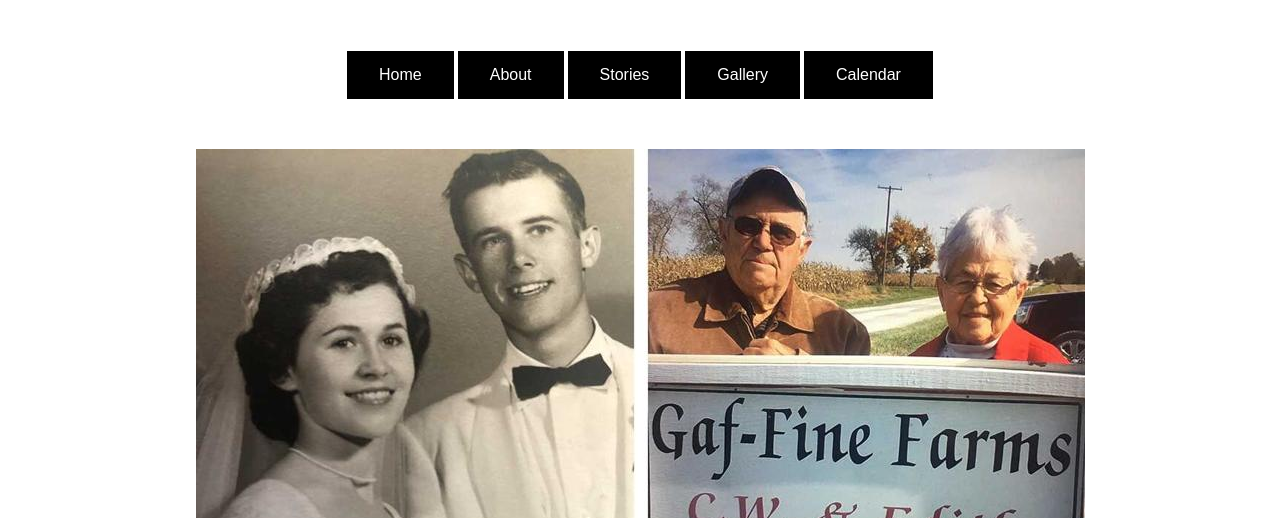
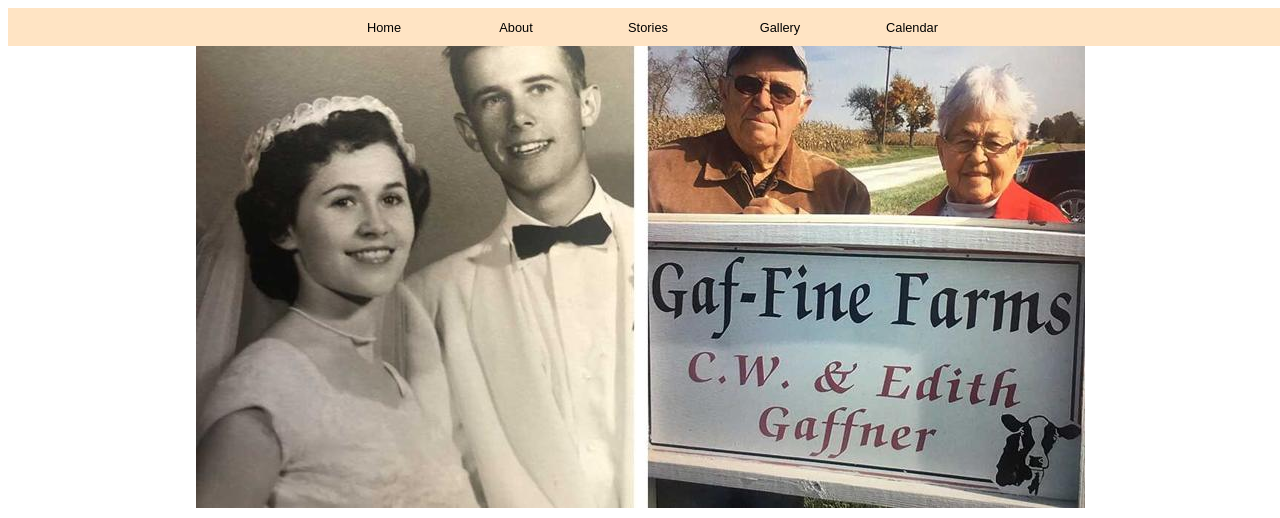
Before and after one commit to Nephi1ium/gaffineFarmsJS-ONLY, a website with bundled scripts: page html/mainpage.html in a window 1280 px wide. Shown: the top 518 px of the page. Built offline with nearby package versions, Linux system fonts and the light colour scheme.

Commit message:
modified navigator

```diff
--- a/css/main.css
+++ b/css/main.css
@@ -2,6 +2,12 @@
     margin 2px;
 
 } */
+
+
+.fullSizeNav{
+background-color: bisque;
+}
+
 
 .mainHeader {
     border-bottom: 4px solid #231456;
@@ -40,11 +46,9 @@
 
 .mainNavigation{
     width:100%;
-    padding-top: 2%;
-    padding-bottom: 2%;
-    margin-top: 2%;
-    margin-bottom: 2%;
+
     text-align: center;
+    position: fixed;
 }
 
 .img {
@@ -53,15 +57,60 @@
     margin: 2%;
 }
 
-.mainNavigation .mainNavigationBut {
-    background-color: black; /* Green */
-    border: none;
-    color: white;
-    padding: 15px 32px;
+.mainNavigationBut {
+    background-color: bisque; /* Green */
+    /* border-radius: .5vmax; */
+    border: solid bisque .1vmax;
+    color: black;
     text-align: center;
+    margin: 0 auto;
     text-decoration: none;
     display: inline-block;
-    font-size: 16px;
+    font-size: 1vmax;
+    width: 10vmax;
+    height: 3vmax;
+    /* text-shadow:
+    -2px   -2px #ff1a1a,
+    -2px -1.5px #ff1a1a,
+    -2px   -1px #ff1a1a,
+    -2px -0.5px #ff1a1a,
+    -2px    0px #ff1a1a,
+    -2px  0.5px #ff1a1a,
+    -2px    1px #ff1a1a,
+    -2px  1.5px #ff1a1a,
+    -2px    2px #ff1a1a,
+    -1.5px  2px #ff1a1a,
+    -1px    2px #ff1a1a,
+    -0.5px  2px #ff1a1a,
+    0px     2px #ff1a1a,
+    0.5px   2px #ff1a1a,
+    1px     2px #ff1a1a,
+    1.5px   2px #ff1a1a,
+    2px     2px #ff1a1a,
+    2px   1.5px #ff1a1a,
+    2px     1px #ff1a1a,
+    2px   0.5px #ff1a1a,
+    2px     0px #ff1a1a,
+    2px  -0.5px #ff1a1a,
+    2px    -1px #ff1a1a,
+    2px  -1.5px #ff1a1a,
+    2px    -2px #ff1a1a,
+    1.5px  -2px #ff1a1a,
+    1px    -2px #ff1a1a,
+    0.5px  -2px #ff1a1a,
+    0px    -2px #ff1a1a,
+    -0.5px -2px #ff1a1a,
+    -1px   -2px #ff1a1a,
+    -1.5px -2px #ff1a1a; */
+    /* text-shadow:
+    -1px -1px 0px #ff1a1a,
+     0px -1px 0px #ff1a1a,
+     1px -1px 0px #ff1a1a,
+    -1px  0px 0px #ff1a1a,
+     1px  0px 0px #ff1a1a,
+    -1px  1px 0px #ff1a1a,
+     0px  1px 0px #ff1a1a,
+     1px  1px 0px #ff1a1a; */
 }
 
 .mainFooter {
@@ -314,8 +363,8 @@
 
     .mainNavigation{
         width:100%;
-        padding: 2%;
-        margin: 4px 6px;
+        /* padding: 2%; */
+        /* margin: 4px 6px; */
         text-align: center;
     }
 
@@ -421,6 +470,12 @@
         "aboutButtonMobile"
         "storiesButtonMobile"
         "galleryButtonMobile";
+        background-color: #ff1a1a;
+
+    }
+
+    .allNav{
+        position: fixed;
     }
 
     #homeButtonMobile{
```
